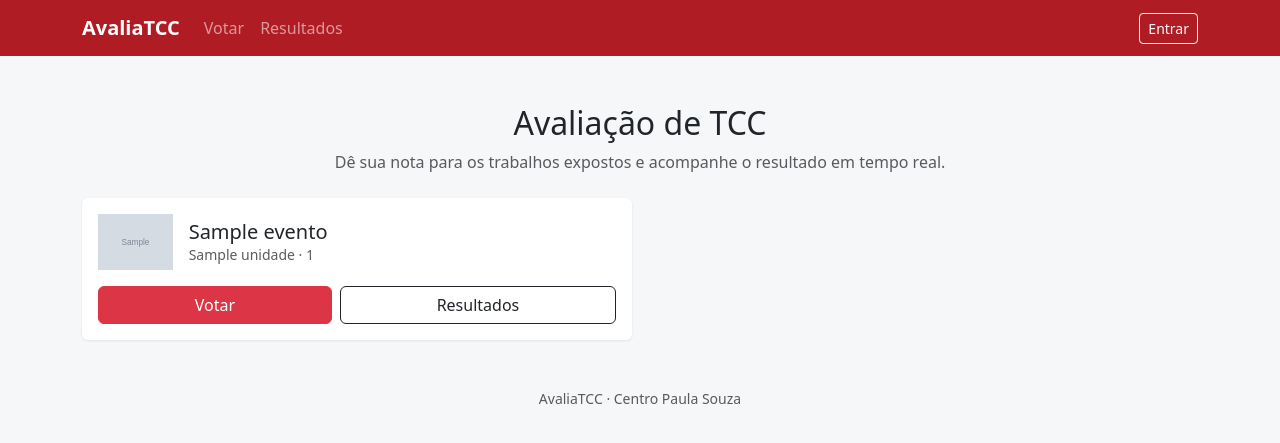
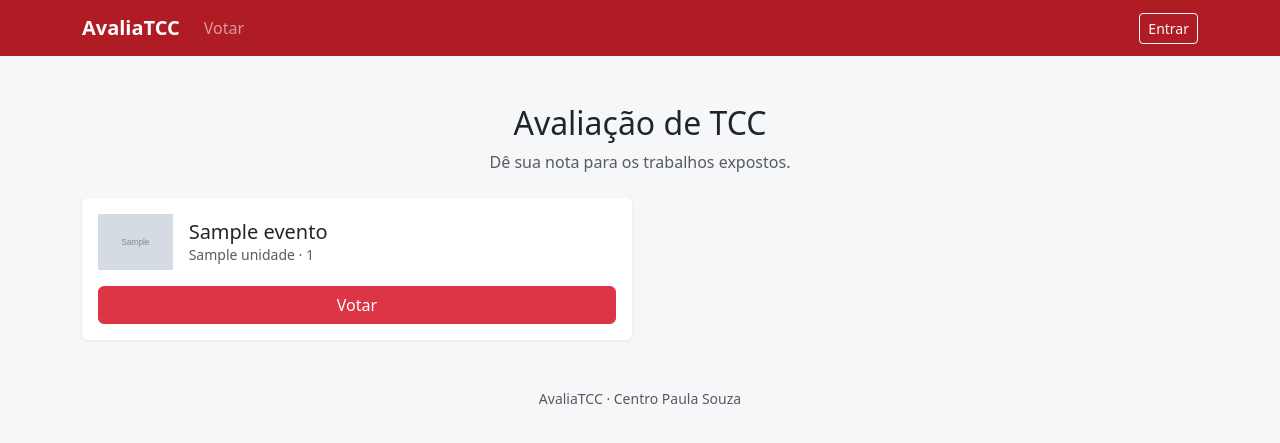
Before and after one commit to maroyofelippe/avalia-tcc, a Node server app: page / in a window 1280 px wide. Shown: the top 443 px of the page. Run offline with Node 20, Linux system fonts and the light colour scheme; tables that the repository leaves empty hold one stand-in row (values such as "Sample post"); grey boxes marked "Sample" are stand-in pictures; some libraries are stand-ins or nearby versions.

Commit message:
{ Remoção do Resultados para quem vota }

```diff
--- a/src/routes/api.js
+++ b/src/routes/api.js
@@ -3,6 +3,6 @@ const wrap = require('../utils/asyncHandler');
 const dashboard = require('../controllers/dashboardController');
 
 // Métricas públicas do evento (consumidas pelo dashboard a cada 2–3 min)
-router.get('/eventos/:eventoId/metricas', wrap(dashboard.metricas));
+router.get('/eventos/:eventoId/metricas', (req, res, next) => (req.usuario ? next() : res.status(401).json({ erro: 'Não autorizado' })), wrap(dashboard.metricas));
 
 module.exports = router;
--- a/src/routes/publico.js
+++ b/src/routes/publico.js
@@ -3,6 +3,7 @@ const rateLimit = require('express-rate-limit');
 const wrap = require('../utils/asyncHandler');
 const home = require('../controllers/homeController');
 const votacao = require('../controllers/votacaoController');
+const { exigirLogin } = require('../middlewares/auth');
 const dashboard = require('../controllers/dashboardController');
 
 // Feira escolar costuma sair por um único IP (NAT do Wi-Fi), por isso o limite é folgado.
@@ -23,7 +24,8 @@ router.get('/votar/:eventoId/projetos', wrap(votacao.projetos));
 router.get('/votar/:eventoId/projetos/:projetoId', wrap(votacao.avaliarForm));
 router.post('/votar/:eventoId/projetos/:projetoId', limiteVotos, wrap(votacao.avaliar));
 
-router.get('/dashboard', wrap(dashboard.lista));
-router.get('/dashboard/:eventoId', wrap(dashboard.view));
+// Resultados: somente admin e usuários cadastrados e ativos (autorizados pelo admin)
+router.get('/dashboard', exigirLogin, wrap(dashboard.lista));
+router.get('/dashboard/:eventoId', exigirLogin, wrap(dashboard.view));
 
 module.exports = router;
--- a/src/views/home.ejs
+++ b/src/views/home.ejs
@@ -1,6 +1,6 @@
 <div class="text-center my-4">
   <h1 class="h2">Avaliação de TCC</h1>
-  <p class="text-muted">Dê sua nota para os trabalhos expostos e acompanhe o resultado em tempo real.</p>
+  <p class="text-muted">Dê sua nota para os trabalhos expostos.</p>
 </div>
 
 <% if (!eventos.length) { %>
@@ -25,7 +25,7 @@
             <% } else { %>
               <button class="btn btn-secondary flex-fill" disabled>Votação encerrada</button>
             <% } %>
-            <a class="btn btn-outline-dark flex-fill" href="/dashboard/<%= e.id %>">Resultados</a>
+            <% if (usuario) { %><a class="btn btn-outline-dark flex-fill" href="/dashboard/<%= e.id %>">Resultados</a><% } %>
           </div>
         </div>
       </div>
--- a/src/views/layouts/main.ejs
+++ b/src/views/layouts/main.ejs
@@ -17,8 +17,8 @@
       <div class="collapse navbar-collapse" id="menu">
         <ul class="navbar-nav me-auto">
           <li class="nav-item"><a class="nav-link" href="/votar">Votar</a></li>
-          <li class="nav-item"><a class="nav-link" href="/dashboard">Resultados</a></li>
           <% if (usuario) { %>
+            <li class="nav-item"><a class="nav-link" href="/dashboard">Resultados</a></li>
             <li class="nav-item"><a class="nav-link" href="/admin">Painel</a></li>
             <li class="nav-item"><a class="nav-link" href="/admin/unidades">Unidades</a></li>
             <li class="nav-item"><a class="nav-link" href="/admin/eventos">Eventos</a></li>
--- a/src/views/votacao/encerrada.ejs
+++ b/src/views/votacao/encerrada.ejs
@@ -1,3 +1,3 @@
 <%- include('../partials/evento-cabecalho', { evento }) %>
 <div class="alert alert-secondary">A votação deste evento está encerrada. Obrigado pela participação!</div>
-<a class="btn btn-outline-dark" href="/dashboard/<%= evento.id %>">Ver resultados</a>
+<% if (usuario) { %><a class="btn btn-outline-dark" href="/dashboard/<%= evento.id %>">Ver resultados</a><% } %>
```
